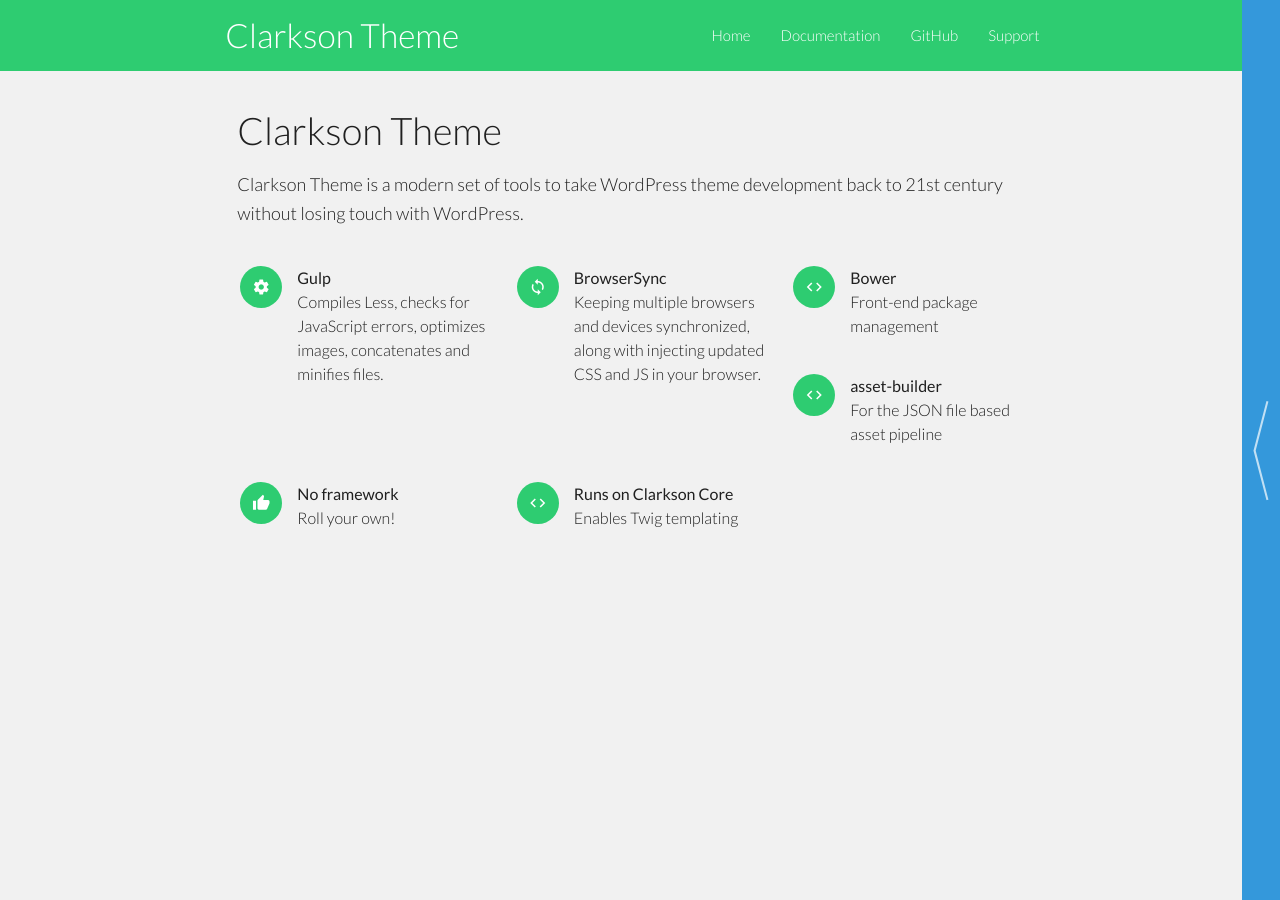
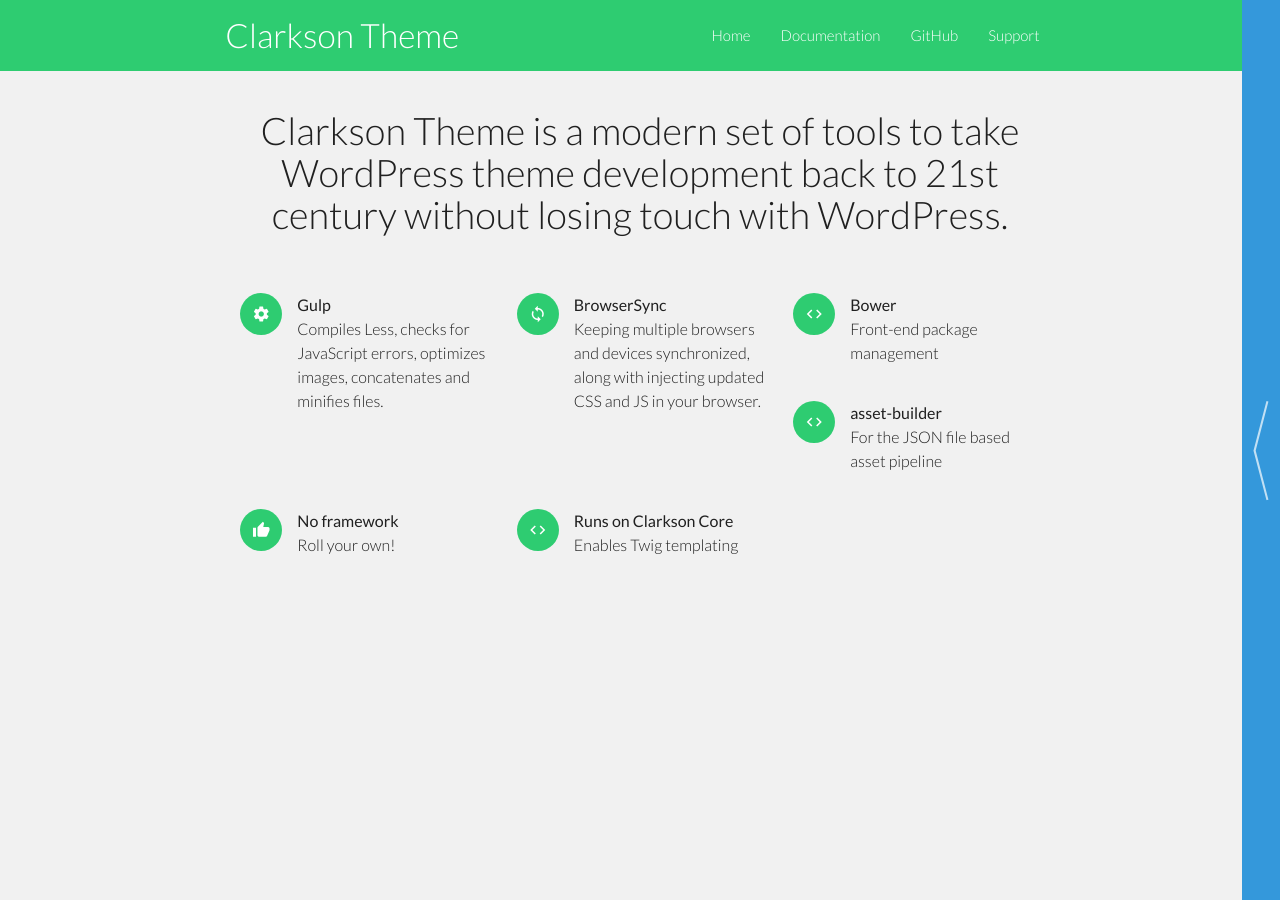
Before and after one commit to level-level/Clarkson-Theme, a Jekyll site: the page built from theme/index.md, in a window 1280 px wide. Built offline with Jekyll 4.4.1, drawn with Linux system fonts in a browser that asks for light colours; some web fonts are replaced.

Commit message:
change theme homepage intro text

```diff
--- a/theme/index.md
+++ b/theme/index.md
@@ -26,5 +26,5 @@ features:
       icon: code
 
 ---
-# Clarkson Theme
-Clarkson Theme is a modern set of tools to take WordPress theme development back to 21st century without losing touch with WordPress.
+# Clarkson Theme is a modern set of tools to take WordPress theme development back to 21st century without losing touch with WordPress.
+{: .hero-header}
```
